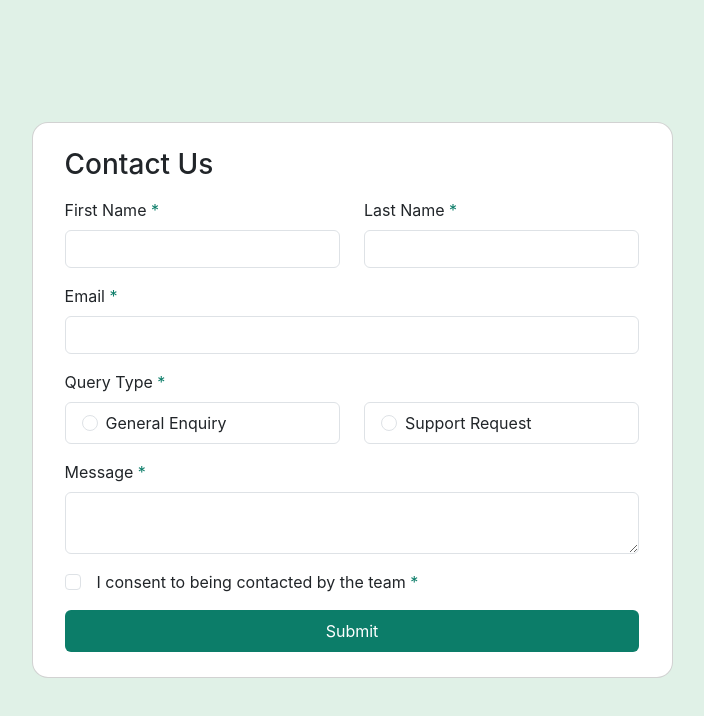
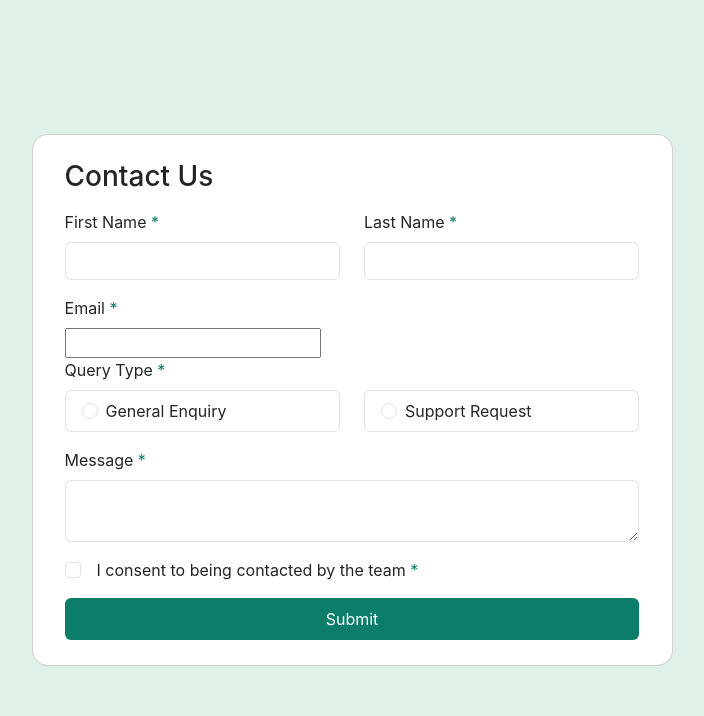
Before and after one commit to nishantcm/contact-form-main-fm, a React (Create React App) app: page / in a window 1280 px wide. Shown: the top 716 px of the page, without its empty margins (288-992 px from the left). Built offline with nearby package versions, Linux system fonts and the light colour scheme.

Commit message:
Update the file for email validation

```diff
--- a/src/components/ContactForm.jsx
+++ b/src/components/ContactForm.jsx
@@ -1,4 +1,4 @@
-
+import EmailInput from "../EmailInput";
 export default function Form() {
     return (
         <section>
@@ -26,9 +26,10 @@ export default function Form() {
                                         </div>
                                         <div className="col-12 col-sm-12 col-md-12">
                                             <label for="email" className="form-label">Email <span className="symbolRequired">*</span></label>
-                                            <div className="form-label mb-3">
+                                            {/* <div className="form-label mb-3">
                                                 <input type="text" className="form-control" id="email" aria-describedby="basic-addon3" required/>
-                                            </div>
+                                            </div> */}
+                                            <EmailInput></EmailInput>
                                         </div>
                                         <div className="col-12 col-sm-12 col-md-12">
                                             <fieldset>
```
